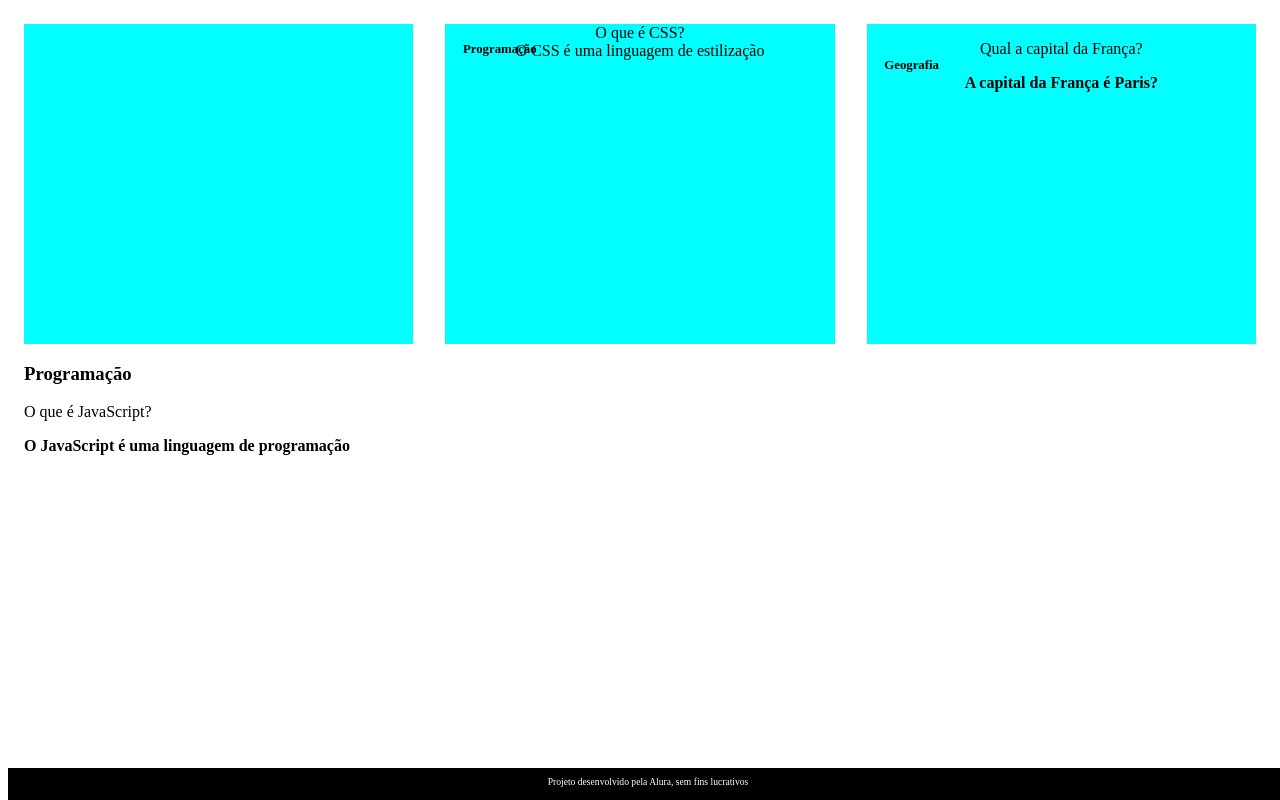
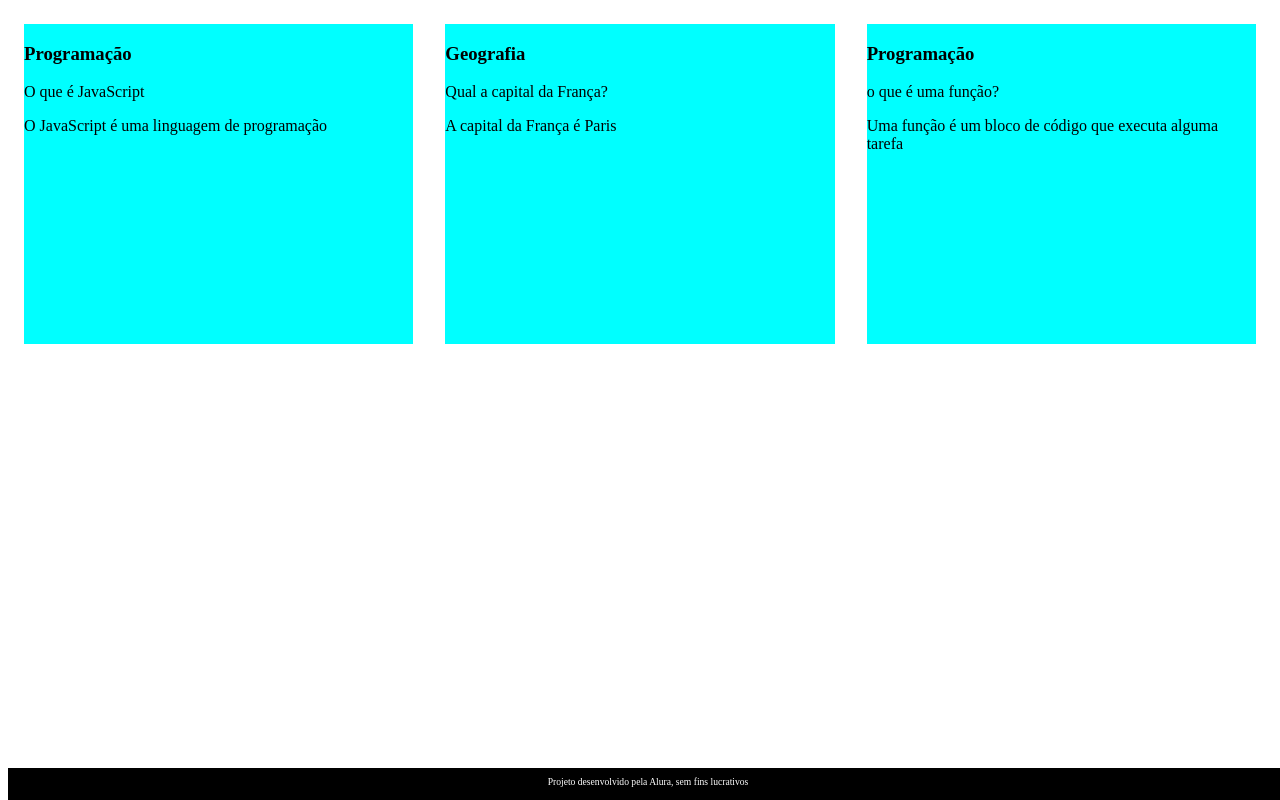
Before and after one commit to GiovannyLoos/3-trimestre, a plain HTML site: page index.html in a window 1280 px wide. Drawn offline with Linux system fonts and the light colour scheme; files that its build step writes are made by us from their sources.

Commit message:
Update index.html

```diff
--- a/index.html
+++ b/index.html
@@ -3,48 +3,29 @@
 <head>
     <meta charset="UTF-8">
     <meta name="viewport" content="width=device-width, initial-scale=1.0">
-    <link rel="stylesheet" href="Pasta/style.css">
+    <link rel="stylesheet" href="assets/style.css">
     <title>Flashcard</title>
 </head>
 <body>
     <main>
         <section id="container">
-            <article class="cartao">
-                <div class="cartao_conteudo"></div>
-                <h3>Programação</h3>
-                <div class="cartao_conteudo_pergunta">
-                    <p>O que é JavaScript?</p>
-                </div>
-                <div class="cartao_conteudo_resposta">
-                    <p>O JavaScript é uma linguagem de programação</p>
-                </div>
-            </article>
-            <article class="cartao">
-                <div class="cartao_conteudo">
+            <!-- <article class="cartao">
+                <div class="cartao__conteudo">
                     <h3>Programação</h3>
-                    <div class="cartao_conteudo_pergunta">
-                        O que é CSS?
+                    <div class="cartao__conteudo__pergunta">
+                        <p>O que é JavaScript?</p>
                     </div>
-                    <div class="cartao_conteudo_resposta">
-                        O CSS é uma linguagem de estilização
+                    <div class="cartao__conteudo__resposta">
+                        <p>O JavaScript é uma linguagem de programação</p>
                     </div>
                 </div>
-            </article>
-            <article class="cartao">
-                <div class="cartao_conteudo">
-                    <h3>Geografia</h3>
-                    <div class="cartao_conteudo_pergunta">
-                        <p>Qual a capital da França?</p>
-                    </div>
-                    <div class="cartao_conteudo_resposta">
-                        <p> A capital da França é Paris?</p>
-                    </div>
-                </div>
-            </article>
+            </article> -->
         </section>
     </main>
     <footer>
-        <p>Projeto desenvolvido pela Alura, sem fins lucrativos </p>
+        <p>Projeto desenvolvido pela Alura, sem fins lucrativos</p>
     </footer>
+    <script src="app.js"></script>
+    <script src="perguntas.js"></script>
 </body>
 </html>
```
